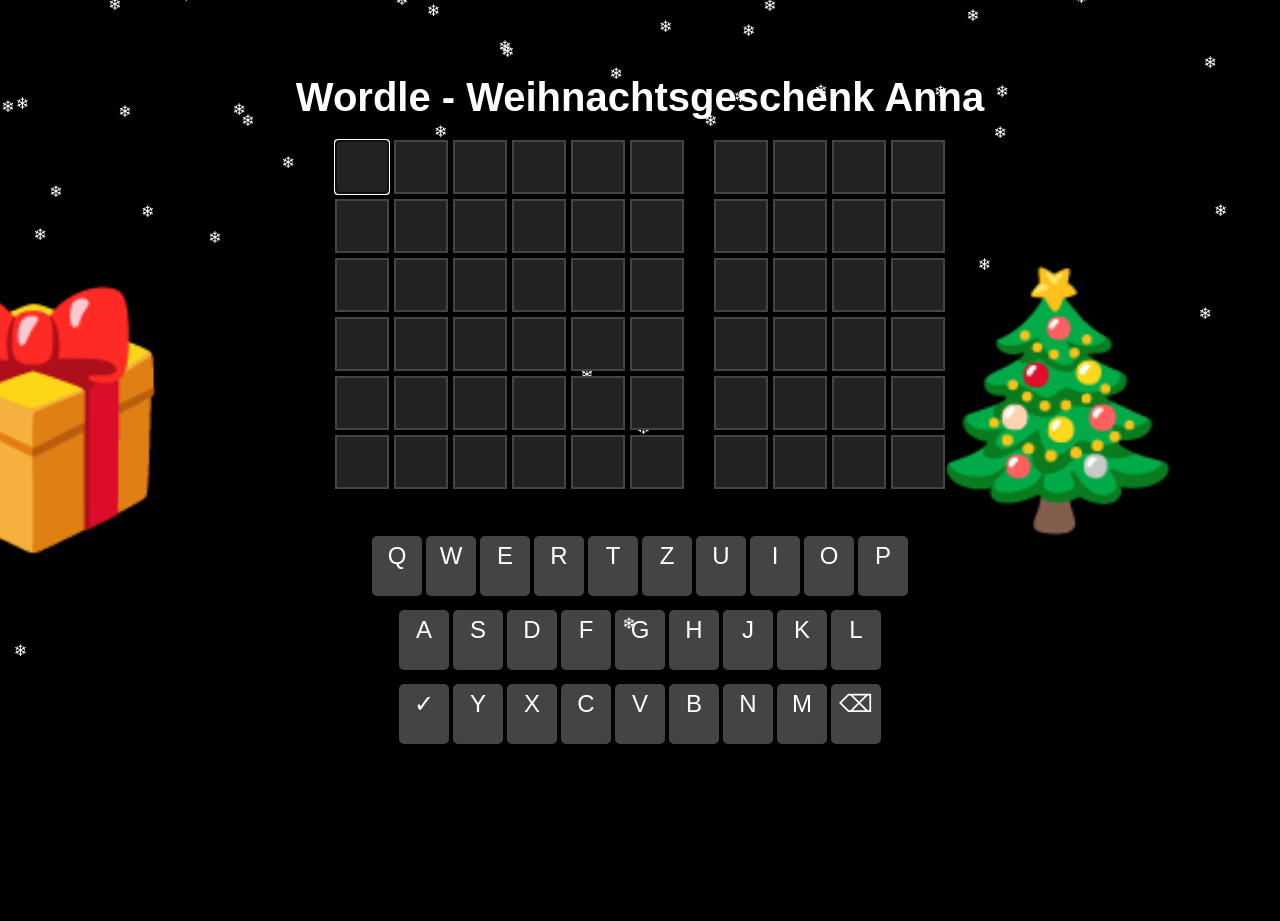
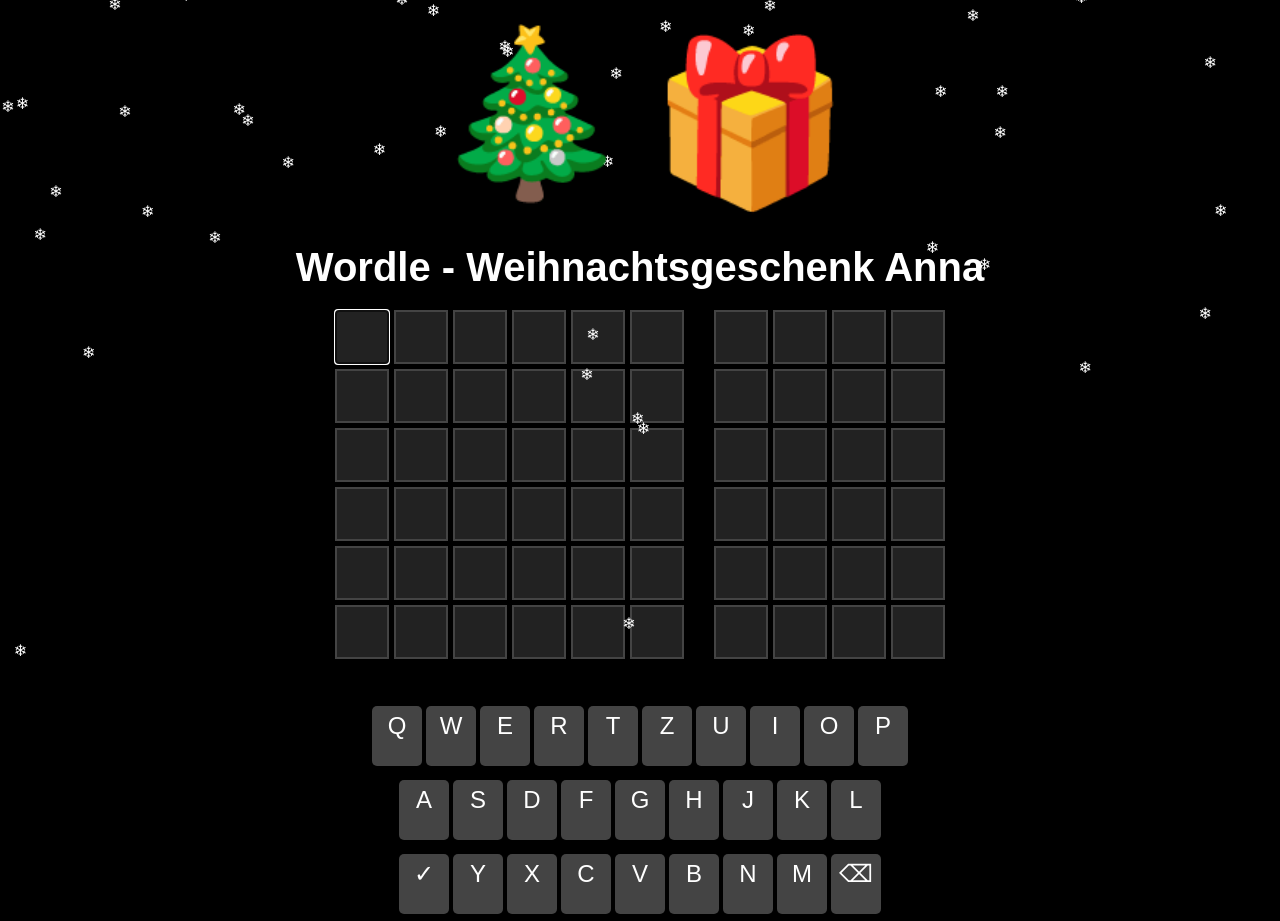
Before and after one commit to heithi/Anna, a plain HTML site: page index.html in a window 1280 px wide. Before the commit the page ends 820 px from the top, so only its background shows below. Drawn offline with Linux system fonts and the light colour scheme.

Commit message:
Add files via upload

```diff
--- a/index.html
+++ b/index.html
@@ -7,19 +7,12 @@
     <link rel="stylesheet" href="style.css" />
   </head>
   <body>
-    <div id="clouds" class="clouds">
-      <div class="cloud"></div>
-      <div class="cloud"></div>
-      <div class="cloud"></div>
-      <div class="cloud"></div>
-      <div class="cloud"></div>
-      <div class="cloud"></div>
-      <div class="cloud"></div>
-      <div class="cloud"></div>
-      <div class="cloud"></div>
+    <div id="snowflakes"></div>
+
+    <div id="emoji-container">
+      <div id="tree" class="tree">🎄</div>
+      <div id="present" class="keyboard">🎁</div>
     </div>
-
-    <div id="snowflakes"></div>
 
     <h1>Wordle - Weihnachtsgeschenk Anna</h1>
 
@@ -29,13 +22,8 @@
     <!-- Tastatur -->
     <div id="keyboard" class="keyboard"></div>
 
-    <div id="tree" class="tree">🎄</div>
-
-    <div id="present" class="keyboard">🎁</div>
-
     <!-- Nachrichten -->
     <div id="message" class="message"></div>
-
 
     <script src="script.js"></script>
     <script src="snowflakes.js"></script>
--- a/style.css
+++ b/style.css
@@ -6,15 +6,16 @@ body {
   display: flex;
   flex-direction: column;
   align-items: center;
-  justify-content: center;
+  justify-content: flex-start;
   height: 100vh;
   margin: 0;
-  padding: 10px; /* Padding hinzufügen für Mobilgeräte */
+  padding: 10px; /* Padding für Mobilgeräte */
 }
 
 h1 {
   margin-bottom: 20px;
   font-size: 2.5rem; /* Größere Schriftgröße für Desktop */
+  position: relative; /* Wichtige Änderung für das Positionieren der Kinder-Elemente */
 }
 
 /* Grid für die Buchstaben-Eingabe */
@@ -88,6 +89,23 @@ h1 {
   text-align: center;
 }
 
+/* Container für Baum und Geschenk */
+#emoji-container {
+    display: flex;
+    justify-content: center; /* Zentriert die beiden Elemente horizontal */
+    align-items: center;
+    gap: 20px; /* Abstand zwischen Baum und Geschenk */
+    margin-bottom: 0px; /* Abstand zum Grid */
+  }
+
+
+/* Weihnachtsbaum und Geschenk */
+#tree, #present {
+    font-size: 10rem; /* Größere Schriftgröße für Desktop */
+    z-index: 3; /* Stellt sicher, dass sie über anderen Elementen sind */
+  }
+
+
 /* Responsive Styles für das Grid */
 @media (max-width: 600px) {
   .grid {
@@ -100,18 +118,11 @@ h1 {
     height: 30px;
     font-size: 1.2rem; /* Kleinere Schriftgröße */
   }
-}
-@media (max-width: 600px) {
+
   h1 {
     font-size: 1.8rem; /* Kleinere Schriftgröße für Mobilgeräte */
-    margin-bottom: 10px; /* Weniger Abstand nach unten */
-  }
-
-  .keyboard {
-    margin-top: 10px;
-    flex-direction: column; /* Reihenweise Darstellung */
-    align-items: center; /* Zentriere die gesamte Tastatur */
-    gap: 2px; /* Weniger Abstand zwischen den Zeilen */
+    margin-bottom: 10px;
+    position: relative;
   }
 
   .row {
@@ -127,6 +138,14 @@ h1 {
     font-size: 1rem; /* Schriftgröße anpassen */
     margin: 0; /* Kein zusätzlicher Abstand zwischen den Tasten */
   }
+  /* Weihnachtsbaum und Geschenk direkt über der Überschrift */
+  #tree {
+    font-size: 6rem; /* Kleinere Schriftgröße für Mobilgeräte */
+  }
+
+  #present {
+    font-size: 6rem; /* Kleinere Schriftgröße für Mobilgeräte */
+  }
 }
 
 #snowflakes {
@@ -135,12 +154,13 @@ h1 {
   left: 0;
   width: 100%;
   height: 100%;
-  pointer-events: none; /* Allows clicks to pass through */
+  pointer-events: none; /* Ermöglicht Klicks durch Schneeflocken hindurch */
 }
+
 .snowflake {
   position: absolute;
-  top: -10%; /* Start above the viewport */
-  animation: fall linear infinite; /* Animation for falling */
+  top: -10%; /* Starten oberhalb des Viewports */
+  animation: fall linear infinite; /* Fallende Animation */
 }
 
 @keyframes fall {
@@ -148,31 +168,6 @@ h1 {
     transform: translateY(0);
   }
   100% {
-    transform: translateY(100vh); /* Fall to the bottom */
+    transform: translateY(100vh); /* Bis zum unteren Bildschirmrand */
   }
 }
-
-/* Positioniere den Baum rechts neben dem Grid */
-#tree {
-  position: absolute;
-  right: 75px; /* Rechts an den Rand setzen */
-  top: 50%; /* Vertikal mittig */
-  transform: translateY(-50%); /* Zentriere den Baum vertikal */
-  font-size: 15rem; /* Größeres Emoji */
-  z-index: 3; /* Über den Schneeflocken und dem Grid */
-}
-
-/* Grid Layout anpassen, um Platz für den Baum zu lassen */
-#grid {
-  position: relative;
-  z-index: 2; /* Baum bleibt oben */
-}
-
-#present {
-  position: absolute;
-  right: 1100px; /* Rechts an den Rand setzen */
-  top: 50%; /* Vertikal mittig */
-  transform: translateY(-50%); /* Zentriere den Baum vertikal */
-  font-size: 15rem; /* Größeres Emoji */
-  z-index: 3; /* Über den Schneeflocken und dem Grid */
-}
```
